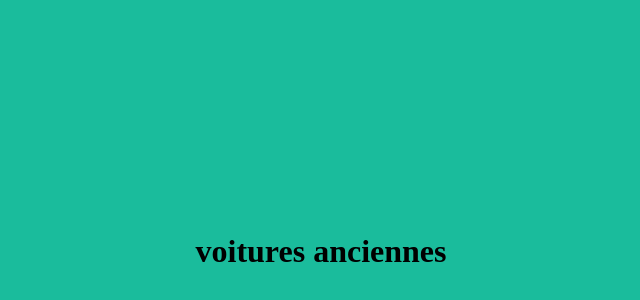
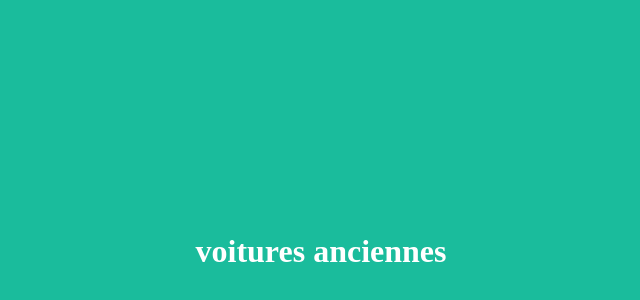
Before and after one commit to christopheWebDev/locationVoiture, a plain HTML site: page index.html in a window 1280 px wide. Shown: the part 28-328 px from the top of the page, without its empty margins (319-959 px from the left). Drawn offline with Linux system fonts and the light colour scheme.

Commit message:
modification couleur texte

```diff
--- a/index.html
+++ b/index.html
@@ -5,6 +5,6 @@
 		<title>voitures anciennes</title>
 	</head>
 	<body style="background-color:#1abc9c">
-	<h1 style="padding-top:20%; padding-bottom:20%; text-align:center; ">voitures anciennes</h1>
+	<h1 style="padding-top:20%; padding-bottom:20%; text-align:center; color:#FFFFFF ">voitures anciennes</h1>
 	</body>
 </html>
```
